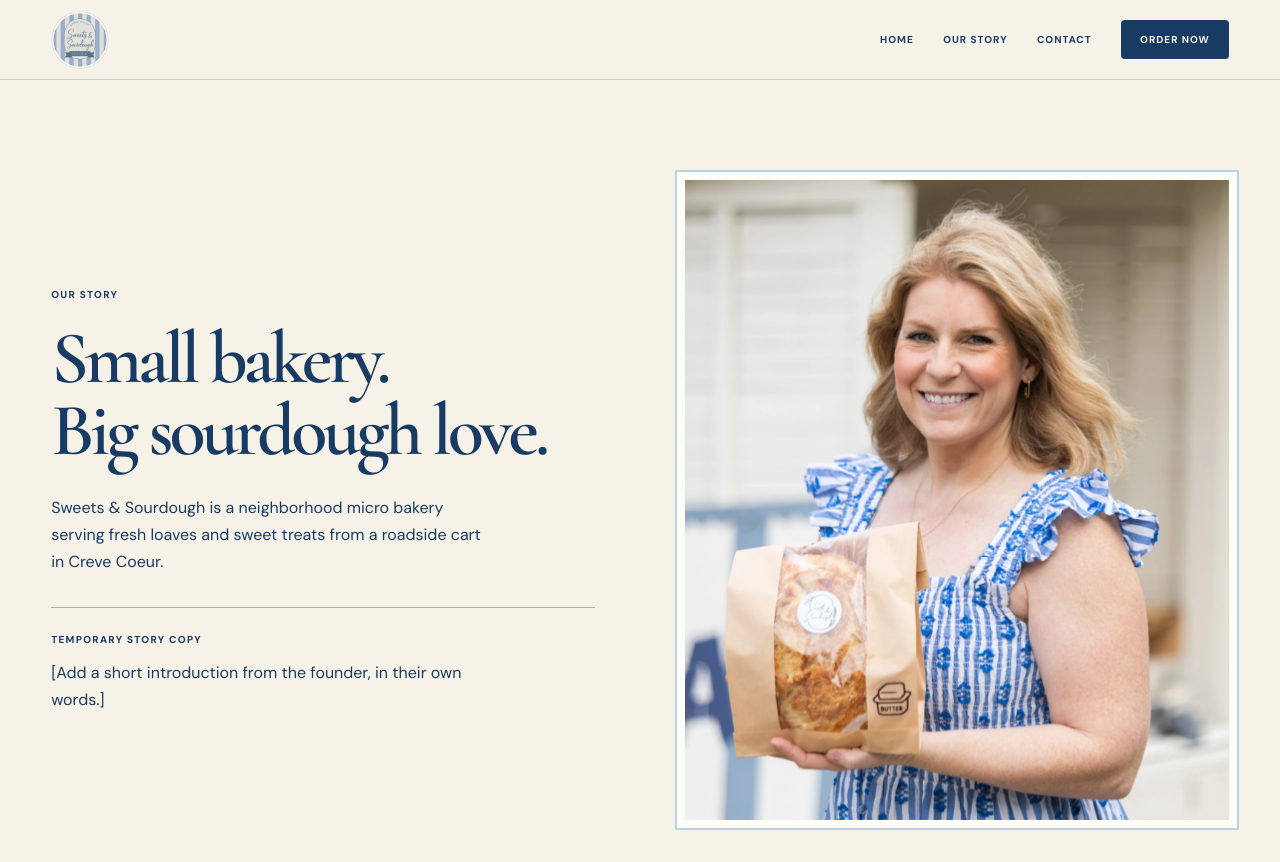
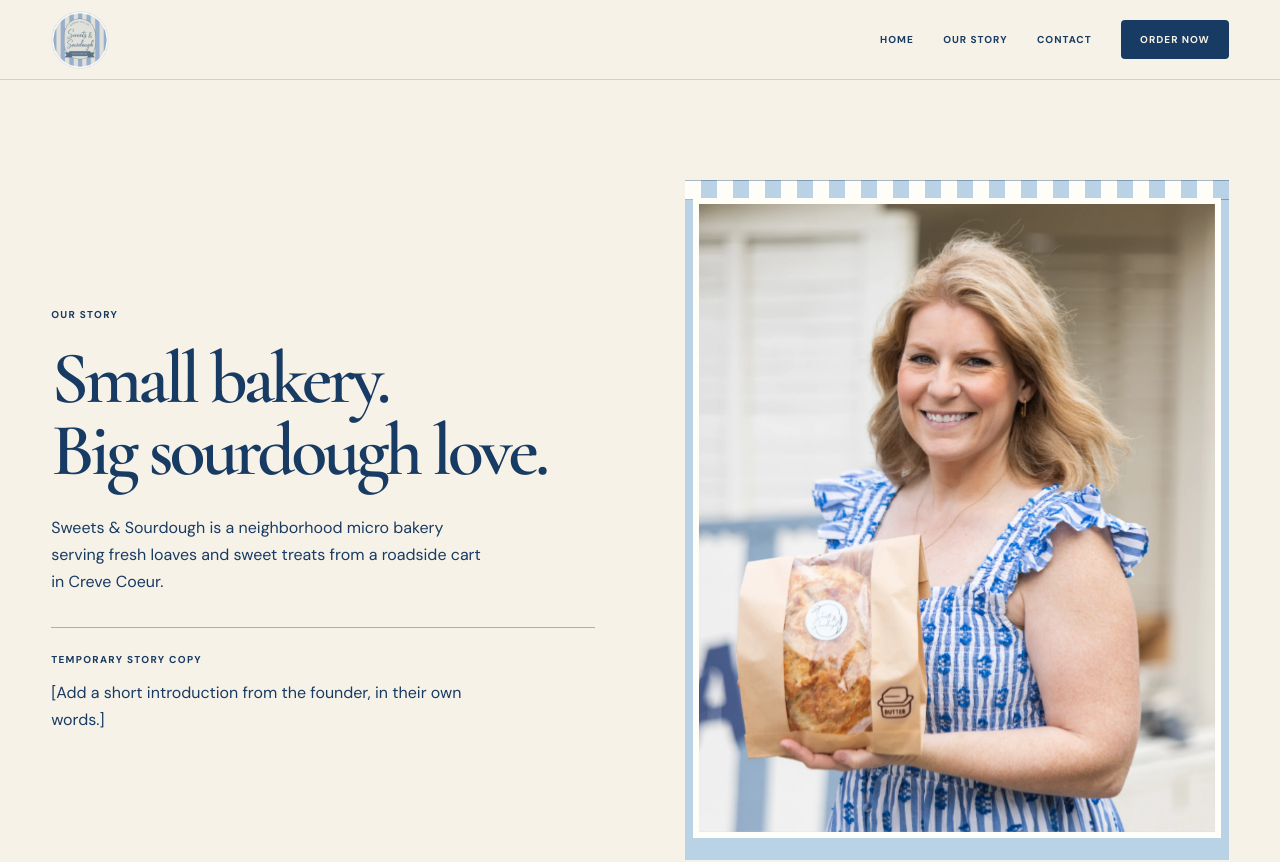
Before and after one commit to jonathanarbittier/sweetestsourdoughstl.website, a Next.js app: page /our-story in a window 1280 px wide. Shown: the top 862 px of the page. Built offline with nearby package versions, Linux system fonts and the light colour scheme.

Commit message:
Use striped blue frames on Our Story photos

```diff
--- a/app/globals.css
+++ b/app/globals.css
@@ -410,7 +410,21 @@ footer .brand { width: 84px; height: 84px; margin-bottom: 44px; }
 .editorial-photo { min-width: 0; margin: 0; }
 .editorial-photo-image { width: 100%; aspect-ratio: 4 / 5; }
 .editorial-photo figcaption { padding-top: 12px; font-size: 10px; line-height: 1.6; letter-spacing: .035em; }
-.story-page .editorial-photo { box-shadow: 0 0 0 8px var(--white), 0 0 0 10px var(--powder); }
+.story-page .editorial-photo {
+  position: relative;
+  padding: 18px 8px 22px;
+  background: var(--powder);
+}
+.story-page .editorial-photo::before {
+  content: "";
+  position: absolute;
+  inset: 0 0 auto;
+  height: 18px;
+  background: repeating-linear-gradient(90deg, var(--white) 0 16px, var(--powder) 16px 32px);
+  border-top: 1px solid var(--line);
+  border-bottom: 1px solid var(--line);
+}
+.story-page .editorial-photo-image { border: 6px solid var(--white); }
 .story-chapter { margin-top: 70px; padding-top: 70px; border-top: 1px solid var(--line); }
 .story-chapter .editorial-copy { grid-row: 1; }
 .editorial-page-heading { margin-bottom: 42px; }
```
